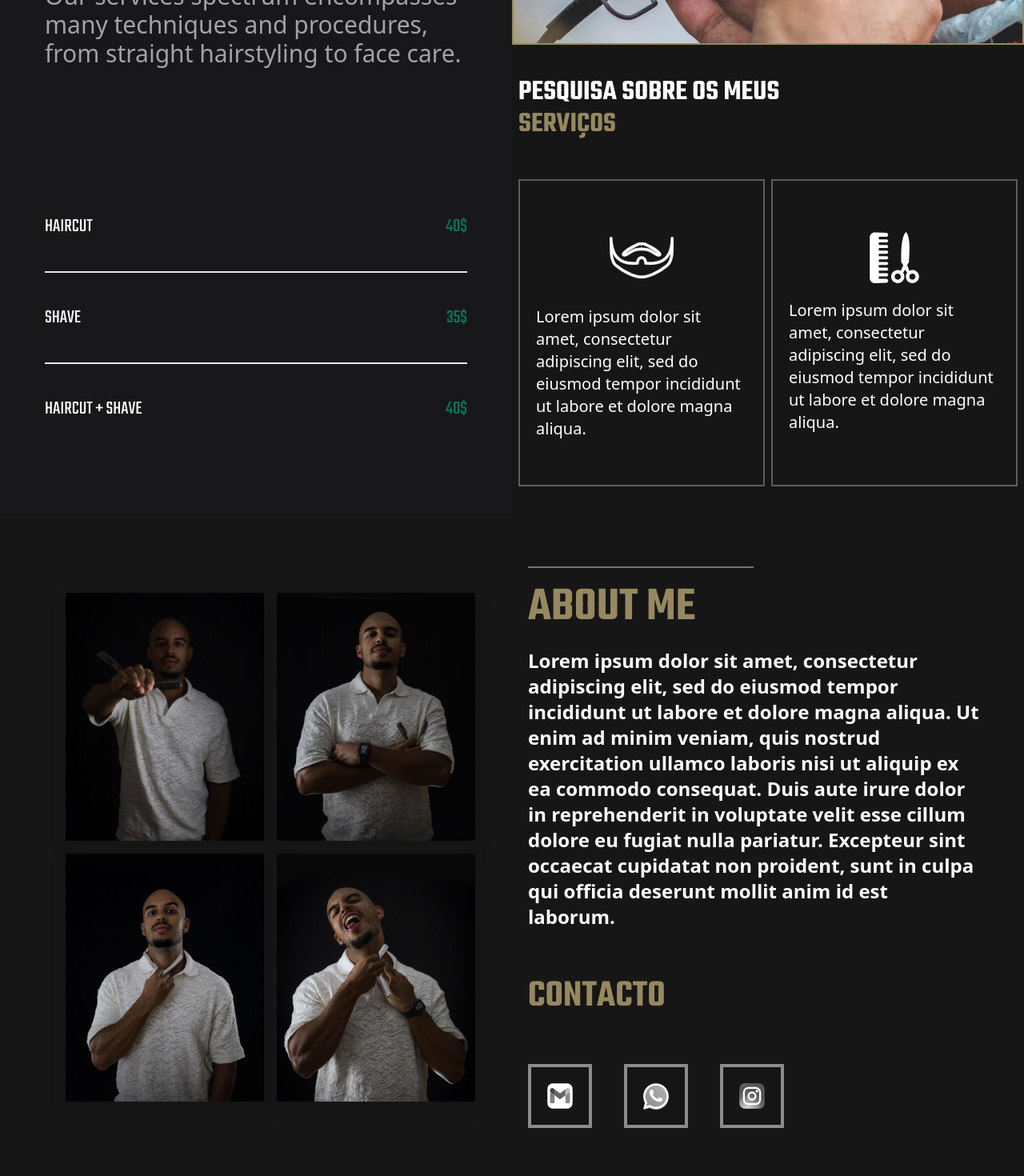
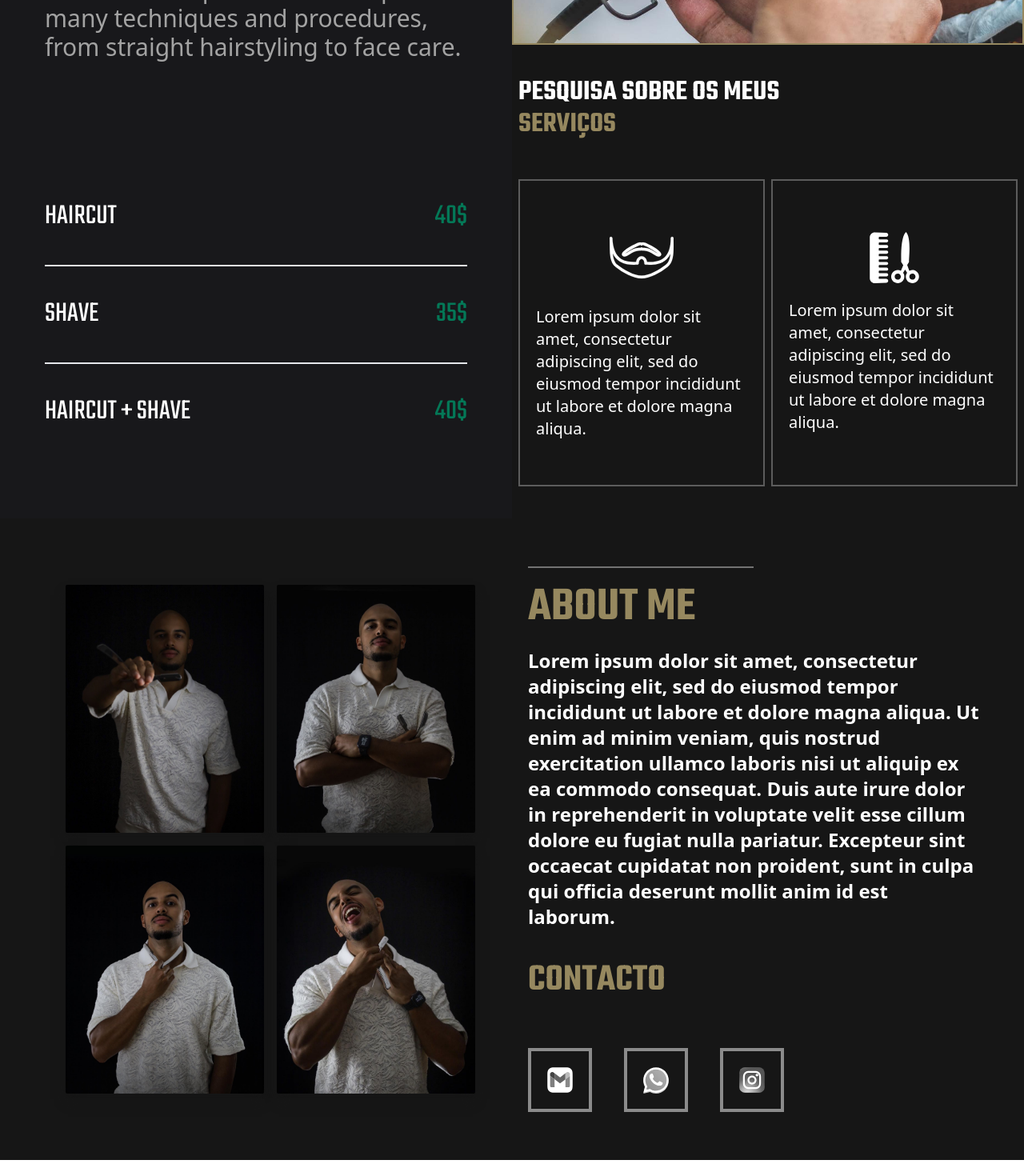
Before and after one commit to danielferreira-dias/rikbarber-react-project, a React (Vite) app: page / in a window 1280 px wide. Shown: the part 1800-3270 px from the top of the page at 80% size. Built offline with nearby package versions, Linux system fonts and the light colour scheme.

Commit message:
Small changes

```diff
--- a/src/Components/About.tsx
+++ b/src/Components/About.tsx
@@ -20,7 +20,7 @@ const About = () => {
                     Duis aute irure dolor in reprehenderit in voluptate velit esse cillum dolore eu fugiat nulla pariatur.
                     Excepteur sint occaecat cupidatat non proident, sunt in culpa qui officia deserunt mollit anim id est laborum.
                 </p>
-                <h1 className='text-2xl xs:text-3xl sm:text-5xl 2xl:text-7xl text-custom-gold teko mt-10'> CONTACTO</h1>
+                <h1 className='text-2xl xs:text-3xl sm:text-5xl 2xl:text-7xl text-custom-gold teko mt-5'> CONTACTO</h1>
                 <div className='flex w-full flex-row  justify-start gap-x-10'>
                     <button className='w-16 h-16 xs:w-20 xs:h-20 3xl:w-32 3xl:h-32 border-white border-opacity-50 border-4 mt-10 flex justify-center items-center'>
                         <img src="gmail.svg" alt="Gmail" className='w-1/2 h-1/2 grayscale' />
--- a/src/Components/Prices.tsx
+++ b/src/Components/Prices.tsx
@@ -13,7 +13,7 @@ const Prices = () => {
                         Our services spectrum encompasses many techniques and procedures, from straight hairstyling to face care.
                     </p>
                 </div>
-                <div className='flex flex-col mt-10 text-2xl 2xl:text-5xl'>
+                <div className='flex flex-col mt-10 text-2xl xl:text-4xl 2xl:text-5xl 3xl:text-6xl'>
                     <ul className='teko-secondary text-white flex flex-col gap-y-10'>
                         <li className='flex justify-between border-b-2 pb-10'>
                             <p className='w-fit'>HAIRCUT</p>
```
